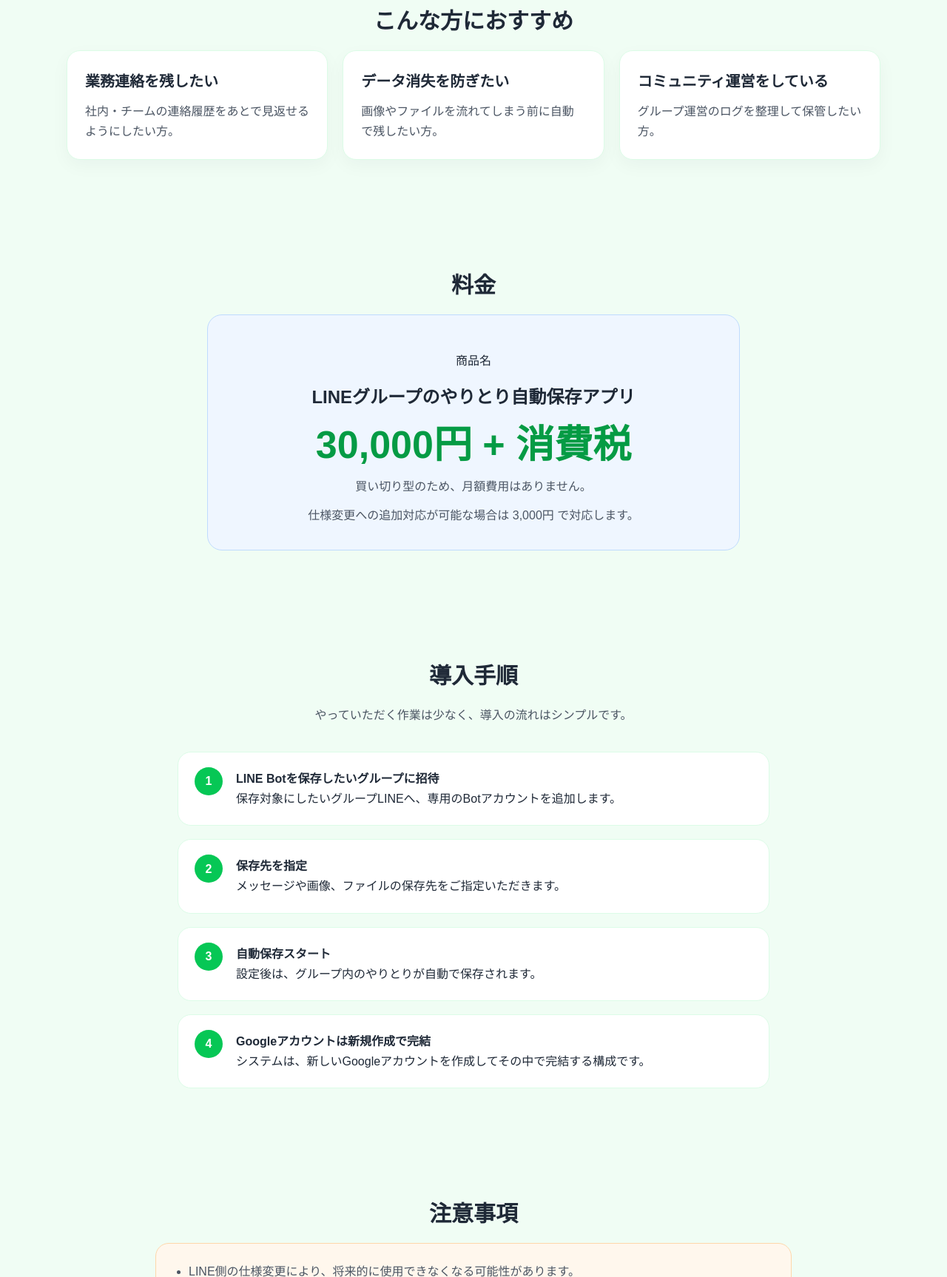
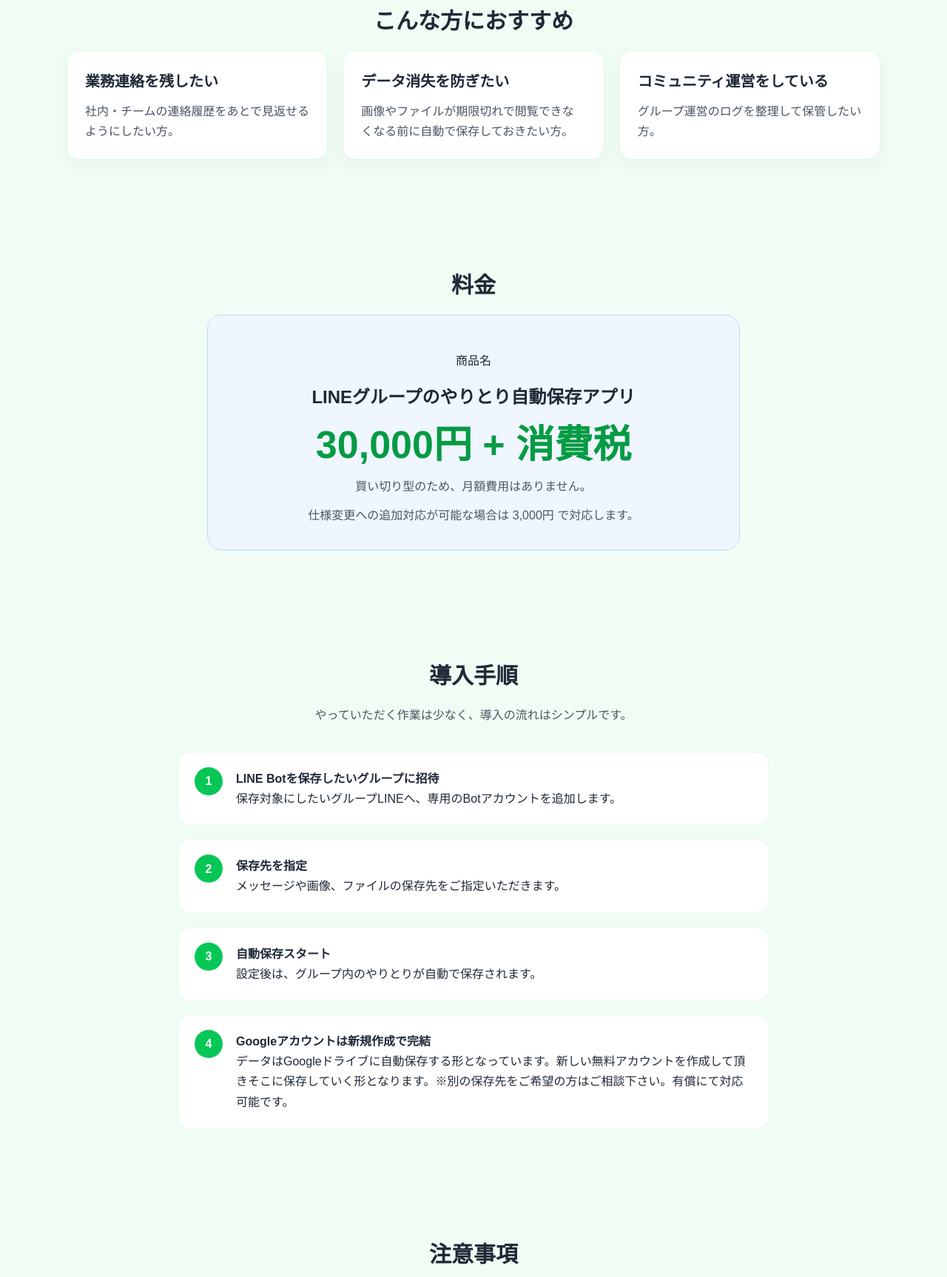
Before and after one commit to taneel3/LINE_HP_first, a plain HTML site: page index.html in a window 1280 px wide. Shown: the part 1106-2832 px from the top of the page at 74% size. Drawn offline with Linux system fonts and the light colour scheme.

Commit message:
Update index.html

```diff
--- a/index.html
+++ b/index.html
@@ -329,7 +329,7 @@
         </div>
         <div class="card">
           <h3>データ消失を防ぎたい</h3>
-          <p>画像やファイルを流れてしまう前に自動で残したい方。</p>
+          <p>画像やファイルが期限切れで閲覧できなくなる前に自動で保存しておきたい方。</p>
         </div>
         <div class="card">
           <h3>コミュニティ運営をしている</h3>
@@ -371,7 +371,7 @@
         </div>
         <div class="step">
           <strong>Googleアカウントは新規作成で完結</strong><br>
-          システムは、新しいGoogleアカウントを作成してその中で完結する構成です。
+          データはGoogleドライブに自動保存する形となっています。新しい無料アカウントを作成して頂きそこに保存していく形となります。※別の保存先をご希望の方はご相談下さい。有償にて対応可能です。
         </div>
       </div>
     </div>
```
